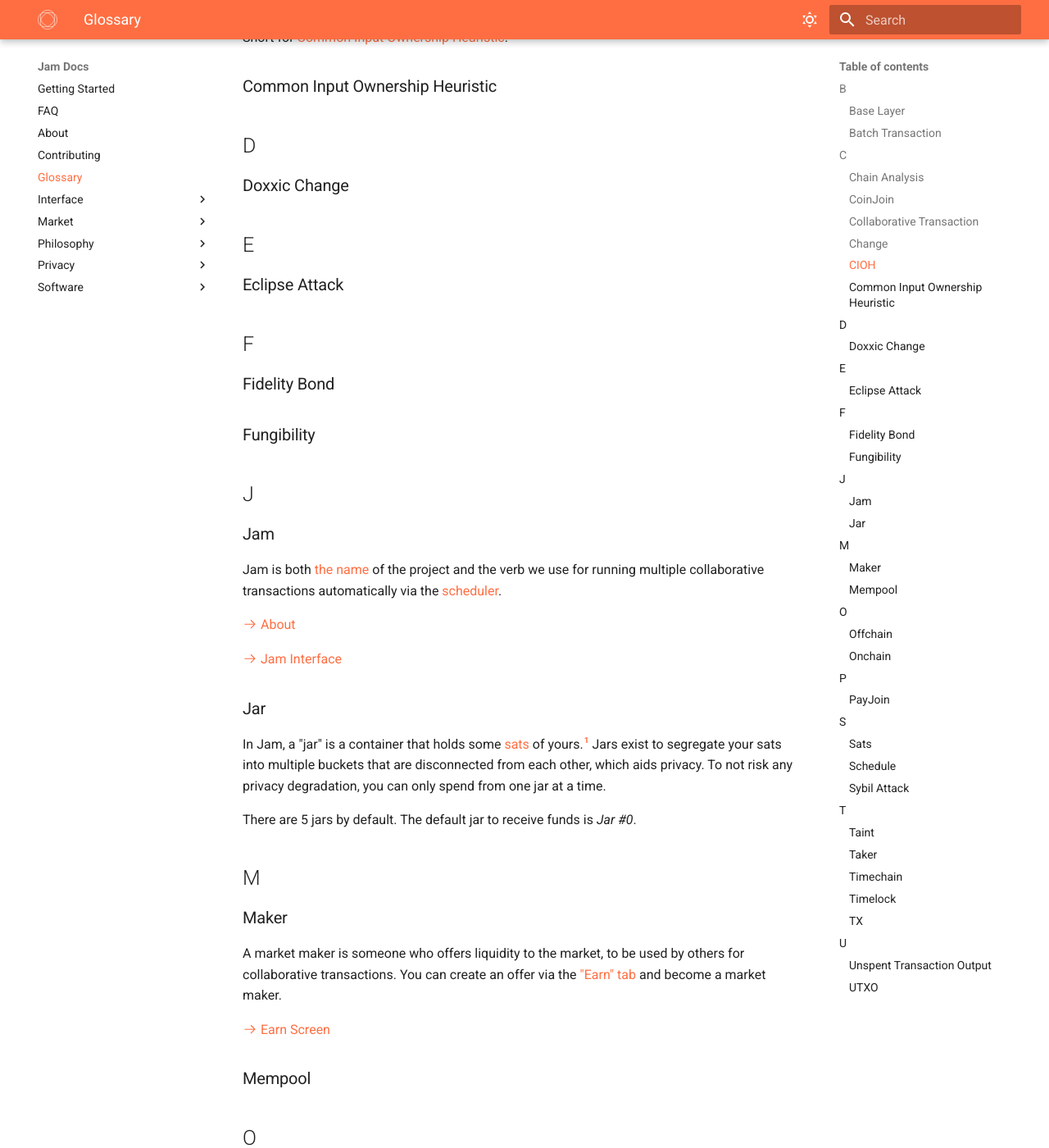
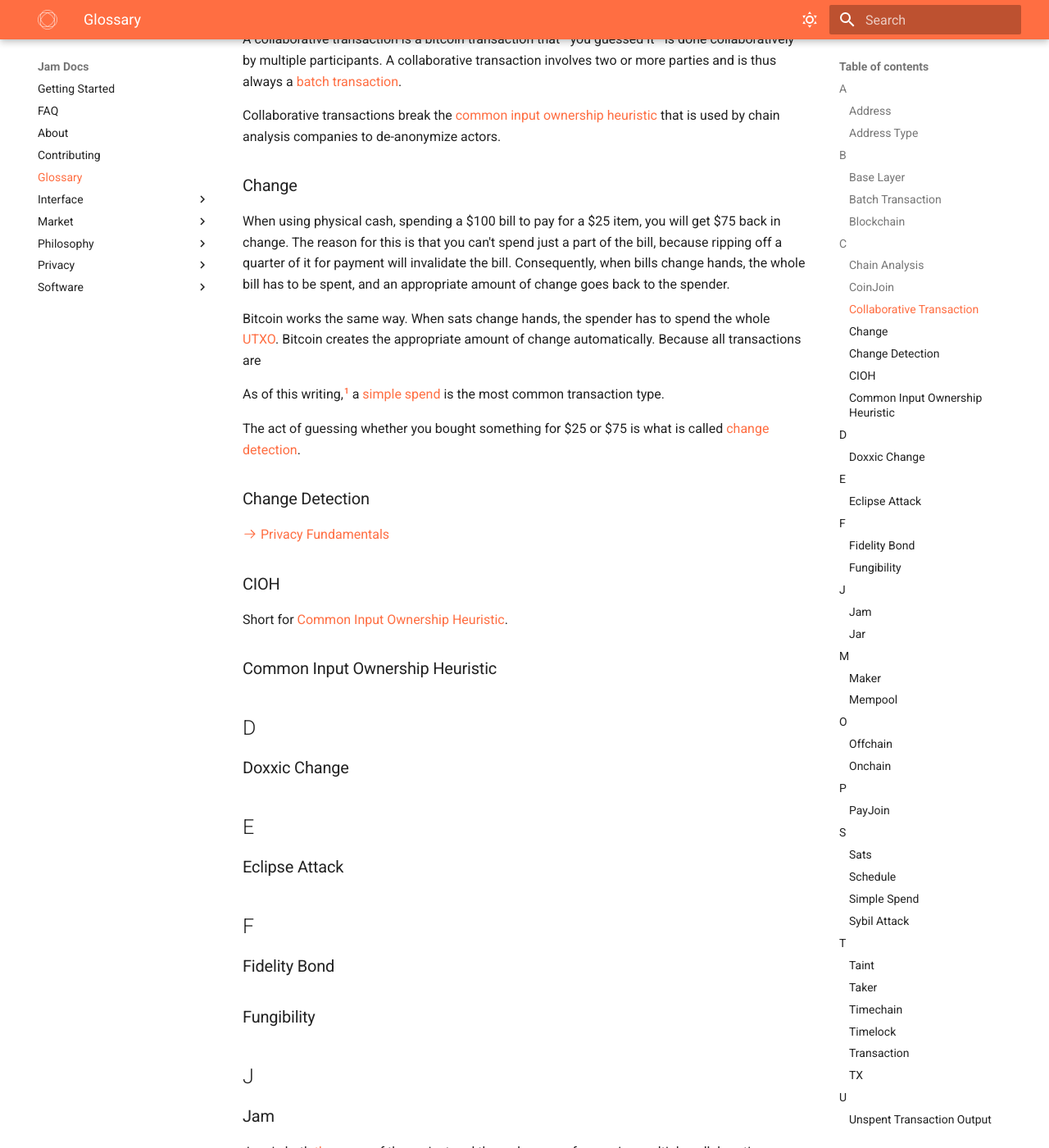
Before and after one commit to joinmarket-webui/jamdocs, an MkDocs documentation site: the page built from docs/glossary.md, in a window 1280 px wide and 1400 px high, scrolled down 1306 px. Shown: the whole window at 82% size. Built offline with MkDocs 1.6.1 and Material for MkDocs 9.7.7, drawn with Linux system fonts in a browser that asks for light colours; nearby versions of some CDN libraries; some of the changed text lies outside the part shown.

Commit message:
docs(glossary): write change, add terms

```diff
--- a/docs/glossary.md
+++ b/docs/glossary.md
@@ -9,7 +9,7 @@
 
 <center>
 [
-A ·
+[A](#a) ·
 [B](#b) ·
 [C](#c) ·
 [D](#d) ·
@@ -40,12 +40,20 @@
 
 ---
 
+## A
+
+### Address
+
+### Address Type
+
 ## B
 ### Base Layer
 
 ### Batch Transaction
 
+### Blockchain
 
+A bad word for [timechain](#timechain).
 
 ## C
 ### Chain Analysis
@@ -72,6 +80,33 @@
 
 Collaborative transactions break the [common input ownership heuristic](#common-input-ownership-heuristic) that is used by chain analysis companies to de-anonymize actors.
 ### Change
+
+When using physical cash, spending a $100 bill to pay for a $25 item, you will
+get $75 back in change. The reason for this is that you can't spend just a part
+of the bill, because ripping off a quarter of it for payment will invalidate the
+bill. Consequently, when bills change hands, the whole bill has to be spent, and
+an appropriate amount of change goes back to the spender.
+
+Bitcoin works the same way. When sats change hands, the spender has to spend the
+whole [UTXO](#utxo). Bitcoin creates the appropriate amount of change
+automatically. Because all transactions are
+
+As of this writing,[^744811] a [simple spend](#simple-spend) is
+the most common transaction type.
+
+The act of guessing whether you bought something for $25 or $75 is what is
+called [change detection](#change-detection).
+
+
+
+[^744811]: Block 744,811
+
+### Change Detection
+
+[:octicons-arrow-right-24: Privacy Fundamentals][fundamentals]
+
+[fundamentals]: privacy/01-fundamentals.md
+
 ### CIOH
 
 Short for [Common Input Ownership Heuristic](#common-input-ownership-heuristic).
@@ -129,12 +164,16 @@
 ### Sats
 Short for *satoshis*, plural of *sat* (satoshi).
 
-A sat the smallest fraction of a bitcoin that can be expressed [on-chain](#onchain). There are `100,000,000` sats in a bitcoin. There are multiple currency symbols for a sat emerging. In Jam, the *sat symbol*[^satsymbol] is used:
+A sat the smallest fraction of a bitcoin that can be expressed
+[on-chain](#onchain). There are `100,000,000` sats in a bitcoin. There are
+multiple currency symbols for a sat emerging. In Jam, the *sat
+symbol*[^satsymbol] is used:
 <i class="fak fa-satoshisymbol-solidtilt"></i>
 
 [^satsymbol]: [satsymbol.com](https://satsymbol.com/)
 
 ### Schedule
+### Simple Spend
 ### Sybil Attack
 ## T
 ### Taint
@@ -151,9 +190,15 @@
 [orderbook]: market/orderbook.md
 
 ### Timechain
+
+[:octicons-arrow-right-24: Bitcoin is Time][time]
+
+[time]: https://dergigi.com/time
+
 ### Timelock
+### Transaction
 ### TX
-Short for transaction.
+Short for [transaction](#transaction).
 ## U
 ### Unspent Transaction Output
 ### UTXO
```
